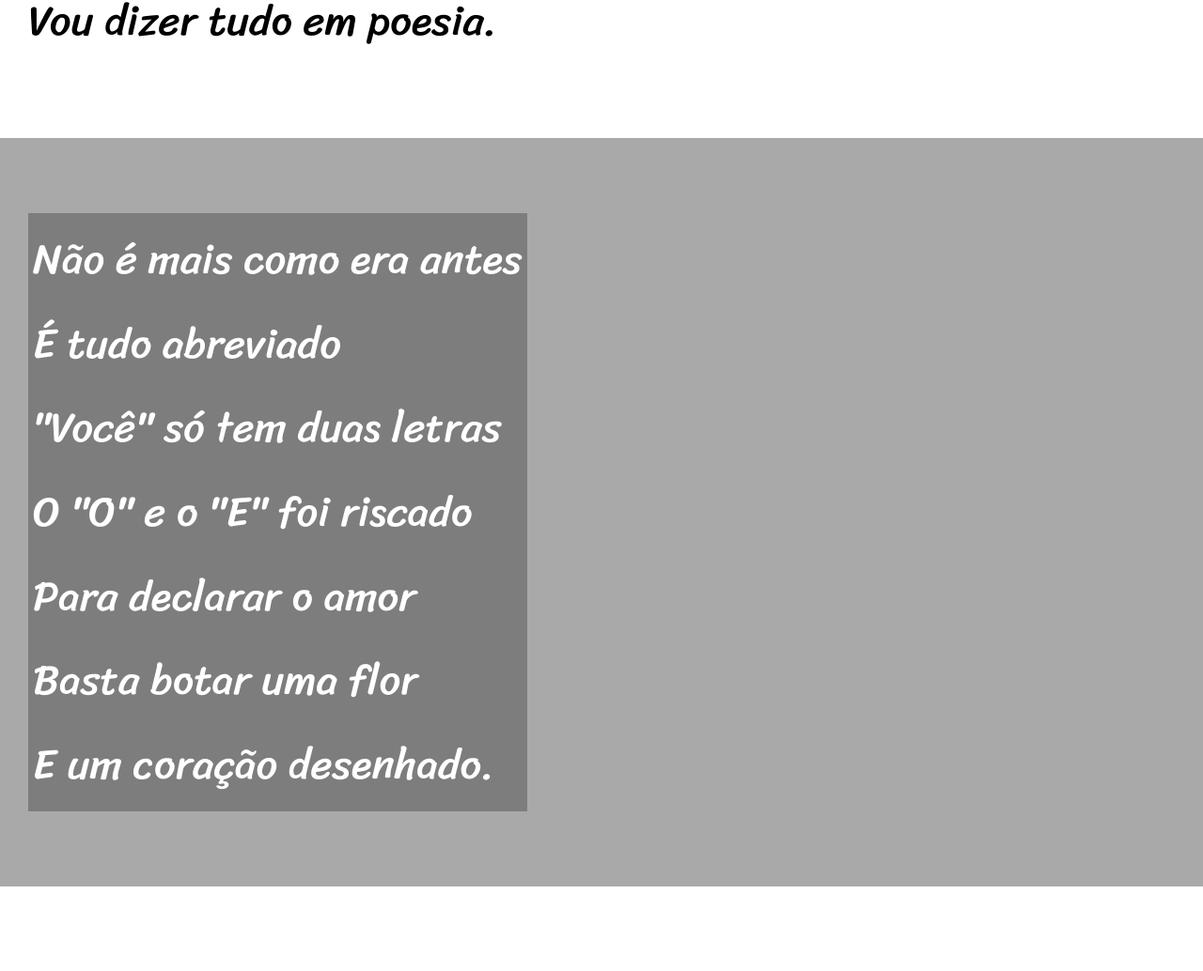
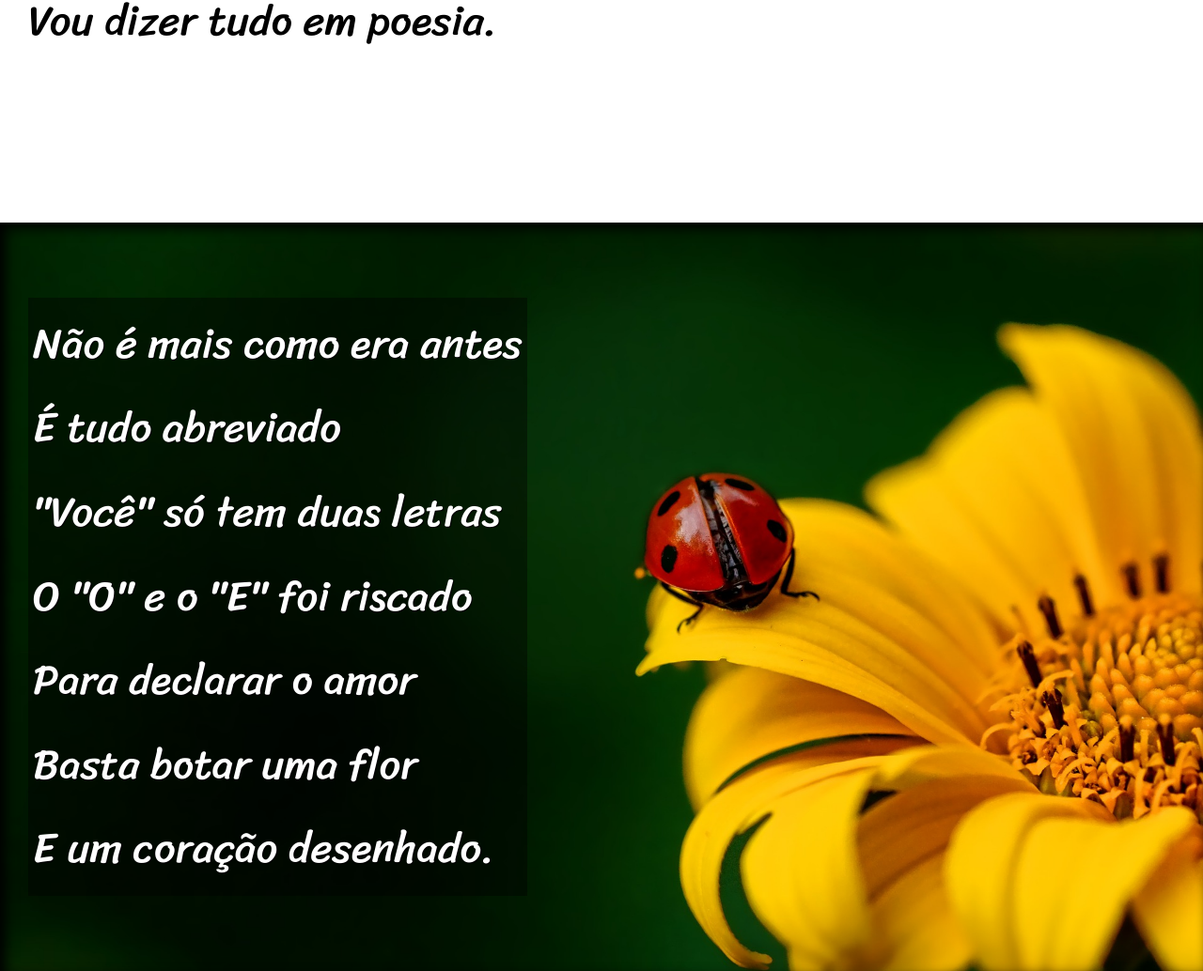
Before and after one commit to leobueno20/AulaguanabaraCSS, a plain HTML site: page Proojeto Cordel/index.html in a window 1280 px wide. Shown: the part 900-1934 px from the top of the page at 94% size. Drawn offline with Linux system fonts and the light colour scheme.

Commit message:
Concluido!

```diff
--- a/Proojeto Cordel/estilo/style.css
+++ b/Proojeto Cordel/estilo/style.css
@@ -51,6 +51,9 @@ section{
     font-family: var(--fonte3);
     font-size: 3.5vw;
 }
+section>p{
+    padding-bottom: 2em;
+}
 
 section.normal{
     background-color: white;
@@ -58,16 +61,29 @@ section.normal{
 }
 
 section.imagem{
-
     color: white;
+    box-shadow: inset 6px 6px 13px 0px black;
+    background-size: cover;
+    background-attachment: fixed;
 }
 section.imagem>p{
     display: inline-block;
     padding: 5px;
-    background-color: #00000043;
+    background-color: #0000006a;
+    text-shadow: 1px 1px 0px black;
 }
 
+section#img01{
+    background-image: url("../imagens/background001.jpg");
+    background-position: right center;
 
+
+}
+
+section#img02{
+    background-image: url(../imagens/background002.jpg);
+
+}
 
 footer{
     background-color: #000;
--- a/Proojeto Cordel/index.html
+++ b/Proojeto Cordel/index.html
@@ -26,7 +26,7 @@
         </p>
     </section>
 
-    <section class="imagem">
+    <section class="imagem" id="img01">
         <p>
             Não é mais como era antes<br>
             É tudo abreviado<br>
@@ -59,7 +59,7 @@
         </p>
     </section>
 
-    <section class="imagem">
+    <section class="imagem" id="img02">
         <p>
             Tenho saudade das cartas<br>
             Escritas com a própria mão<br>
```
